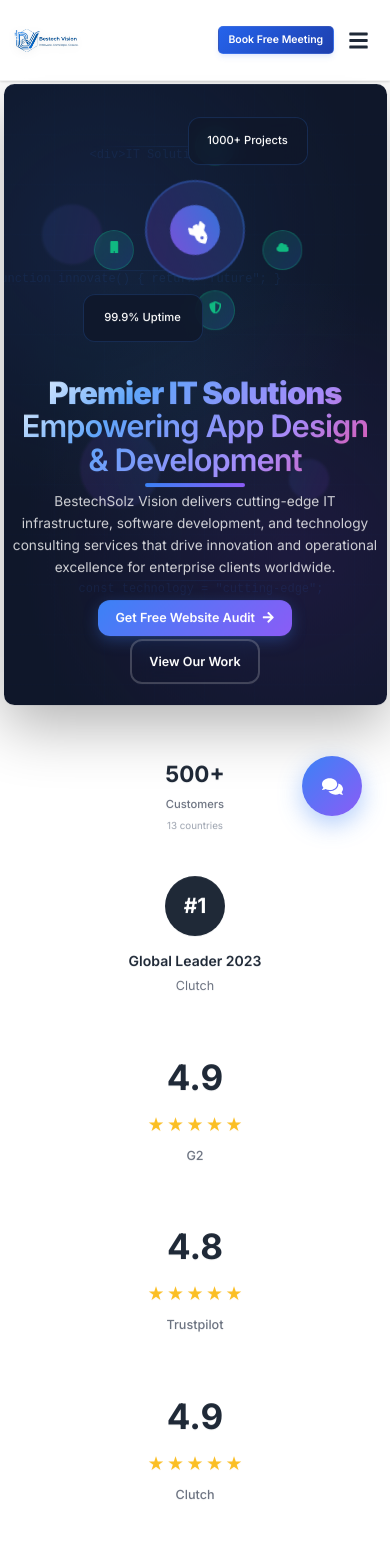
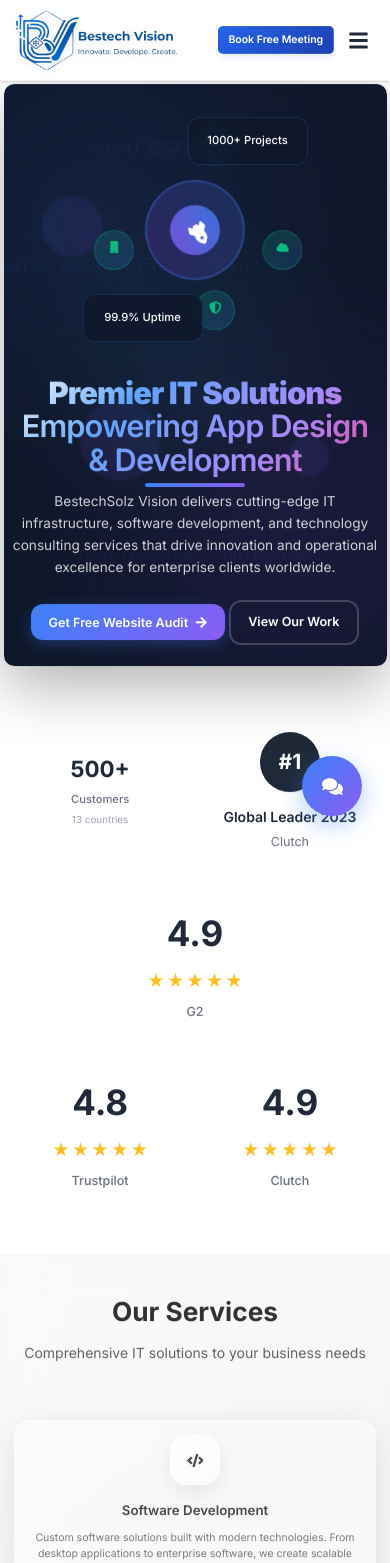
Before and after one commit to MuhammadTahaSheikh/bestech, a React (Create React App) app: page / in a window 390 px wide. Shown: the top 1563 px of the page. Built offline with nearby package versions, Linux system fonts and the light colour scheme.

Commit message:
responsive

```diff
--- a/src/components/Navbar.js
+++ b/src/components/Navbar.js
@@ -80,8 +80,8 @@
   }
 
   @media (max-width: ${props => props.theme.breakpoints.sm}) {
-    width: 65px;
-    height: 65px;
+    width: 165px;
+    height: 165px;
   }
 `;
 
--- a/src/components/TeamPreview.js
+++ b/src/components/TeamPreview.js
@@ -101,13 +101,13 @@
 
   @media (max-width: ${props => props.theme.breakpoints.xs}) {
     max-width: 400px;
-    grid-template-columns: 1fr;
+    grid-template-columns: repeat(2, 1fr);
     gap: ${props => props.theme.spacing.md};
   }
 
   @media (max-width: 360px) {
     max-width: 320px;
-    grid-template-columns: 1fr;
+    grid-template-columns: repeat(2, 1fr);
     gap: ${props => props.theme.spacing.sm};
   }
 `;
--- a/src/pages/Home.js
+++ b/src/pages/Home.js
@@ -265,13 +265,16 @@
   }
 
   @media (max-width: ${props => props.theme.breakpoints.sm}) {
-    flex-direction: column;
+    flex-direction: row;
     align-items: center;
+    justify-content: center;
     gap: ${props => props.theme.spacing.sm};
+    flex-wrap: nowrap;
   }
 
   @media (max-width: ${props => props.theme.breakpoints.xs}) {
     gap: ${props => props.theme.spacing.xs};
+    flex-wrap: wrap;
   }
 `;
 
@@ -878,12 +881,30 @@
   }
 
   @media (max-width: ${props => props.theme.breakpoints.sm}) {
-    flex-direction: column;
+    display: grid;
+    grid-template-columns: repeat(2, 1fr);
     gap: 1rem;
-  }
-
-  @media (max-width: ${props => props.theme.breakpoints.xs}) {
+    max-width: 500px;
+    margin: 0 auto;
+
+    /* Center the third item if it exists */
+    & > *:nth-child(3) {
+      grid-column: 1 / -1;
+      justify-self: center;
+      max-width: 200px;
+    }
+  }
+
+  @media (max-width: ${props => props.theme.breakpoints.xs}) {
+    grid-template-columns: repeat(2, 1fr);
     gap: 0.75rem;
+    max-width: 400px;
+
+    & > *:nth-child(3) {
+      grid-column: 1 / -1;
+      justify-self: center;
+      max-width: 180px;
+    }
   }
 `;
 
```
